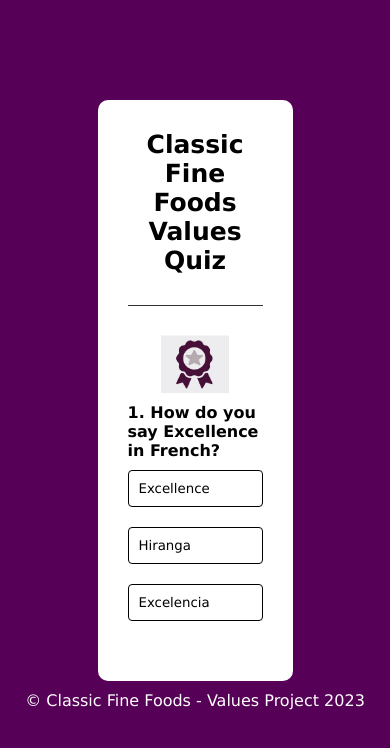
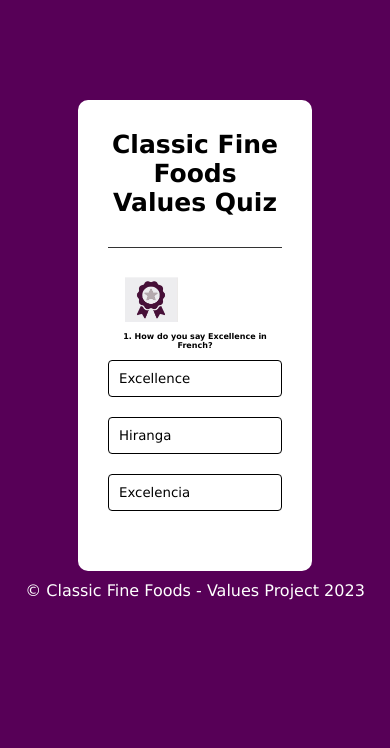
Before and after one commit to it0na72/CFF-Values-Quiz, a plain HTML site: page index.html in a window 390 px wide. Both pictures are taken after a click on the button "Start Quiz". Drawn offline with Linux system fonts and the light colour scheme.

Commit message:
finally finished media queries. will improve more later

```diff
--- a/index.html
+++ b/index.html
@@ -2,7 +2,7 @@
 <html>
   <head>
     <title>Classic Fine Foods - Values Project</title>
-    <meta name="viewport" content="width=600 height=500, initial-scale=1" />
+    <meta name="viewport" content="initial-scale=1" />
     <link rel="icon" type="images" href="logo.jpg" />
     <link rel="stylesheet" href="styles.css" />
   </head>
--- a/styles.css
+++ b/styles.css
@@ -195,16 +195,28 @@ footer a {
 }
 
 /*Mobile Devices */
-@media only screen and (max-width: 767px) {
+@media only screen and (max-width: 600px) {
   .app {
-    width: 50%;
+    height: 50%;
+    text-align: center;
+    align-items: center;
   }
 
   #top-image-container img {
-    width: 50%;
+    width: 60%;
   }
 
   #question {
-    font-size: 1em; /* Adjust font size for better mobile display */
+    font-size: 0.5em;
+  }
+
+  #top-image-container {
+    max-width: 50%;
+    align-items: center;
+  }
+
+  #top-image {
+    width: 20%;
+    overflow-x: hidden;
   }
 }
```
